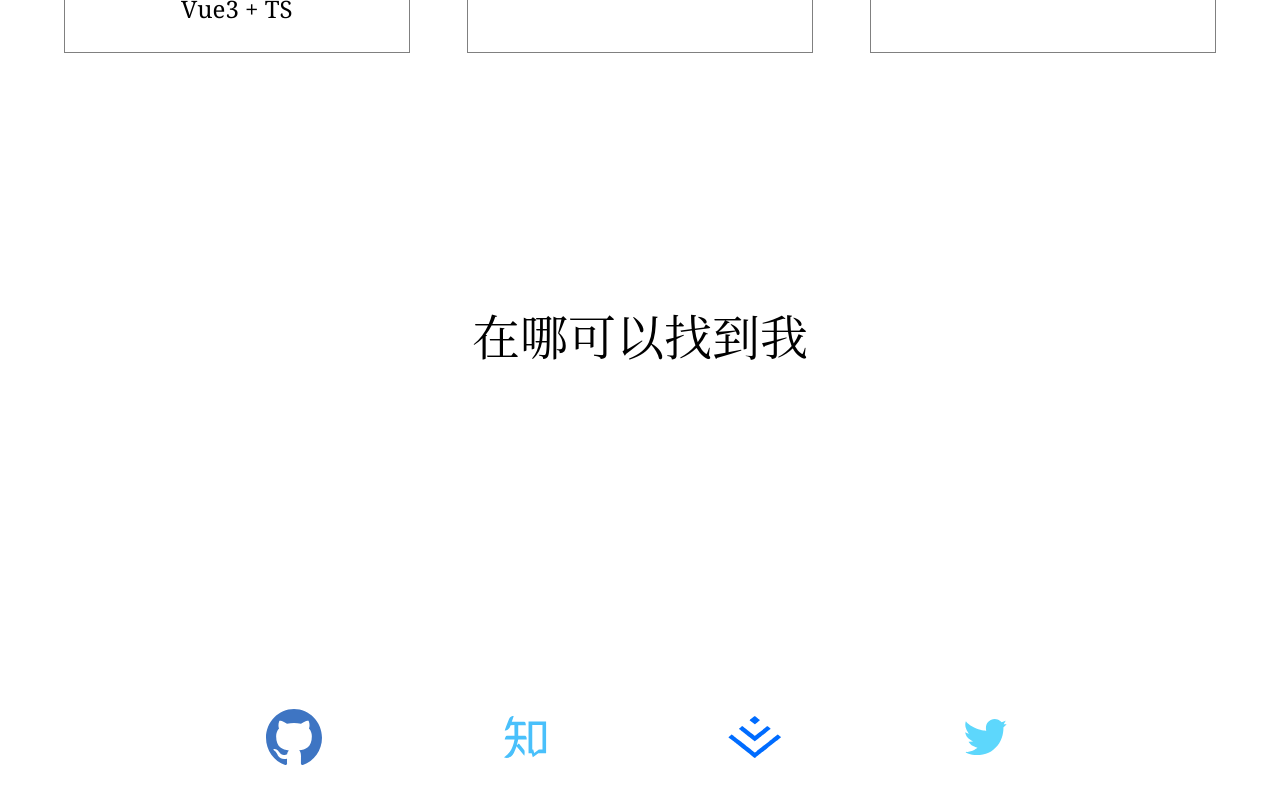
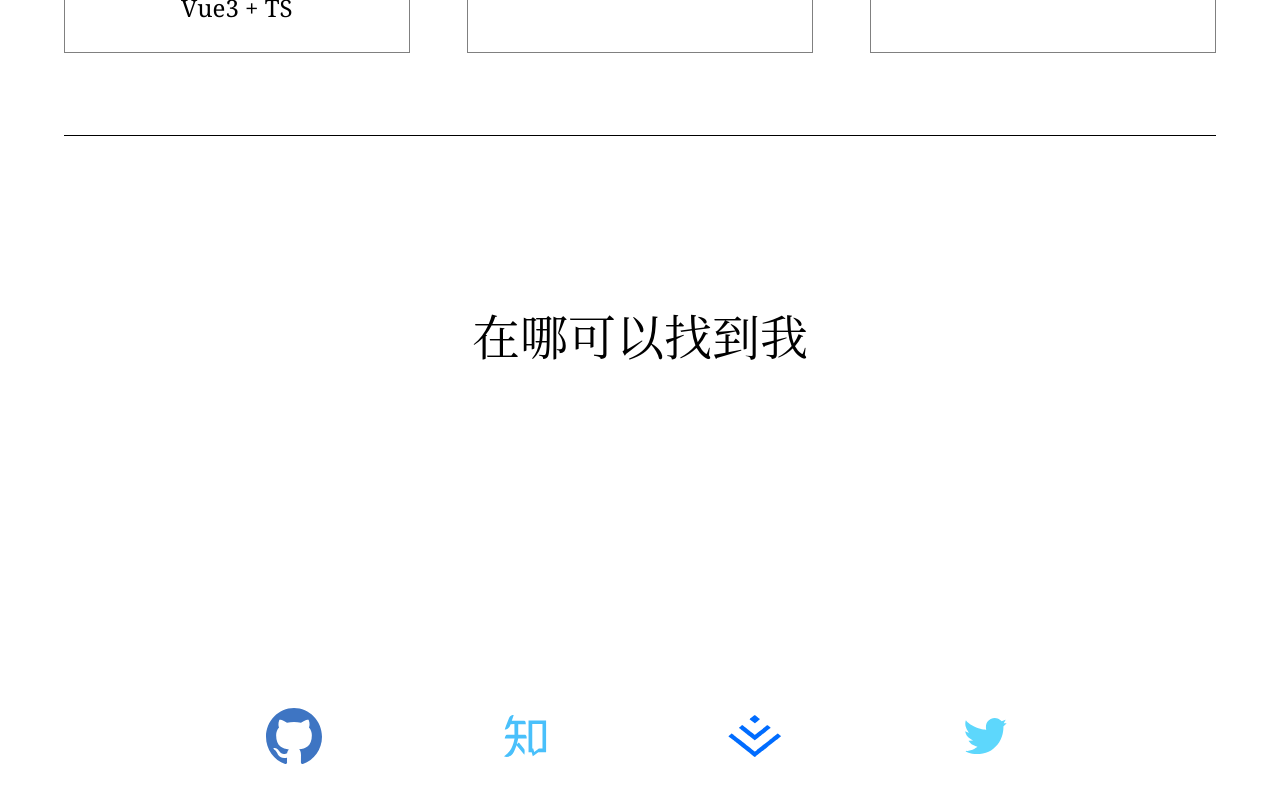
Before and after one commit to herzorf/herzorf, a Vue app: page /#/ in a window 1280 px wide. Shown: the part 3700-4504 px from the top of the page. Built offline with nearby package versions, Linux system fonts and the light colour scheme.

Commit message:
添加过度效果

```diff
--- a/src/pages/home/home.vue
+++ b/src/pages/home/home.vue
@@ -64,7 +64,7 @@
       </div>
     </div>
   </section>
-  <section class="whereIAm">
+  <section class="whereIAm" ref="whereIAm">
     <h1>在哪可以找到我</h1>
     <div class="social">
       <div class="socialItem">
@@ -103,6 +103,7 @@ const personalData = ref<HTMLElement>();
 const advantage = ref<HTMLElement>();
 const project = ref<HTMLElement>();
 const experience = ref<HTMLElement>();
+const whereIAm = ref<HTMLElement>();
 const gotoTop = () => {
   document.documentElement.scrollTop = 0
 }
@@ -111,6 +112,7 @@ onMounted(() => {
   oberveApper(advantage.value!);
   oberveApper(project.value!);
   oberveApper(experience.value!);
+  oberveApper(whereIAm.value!);
 });
 </script>
 <style scoped lang="scss">
@@ -282,6 +284,7 @@ h1 {
   width: 100%;
   opacity: 0;
   transition: 2.5s;
+  border-bottom: 1px solid black;
 
   .showProjects {
     width: 100%;
@@ -317,6 +320,9 @@ h1 {
   flex-direction: column;
   justify-content: space-around;
   align-items: center;
+  opacity: 0;
+  transition: 2.5s;
+  border-bottom: 1px solid black;
 
   .social {
 
```
